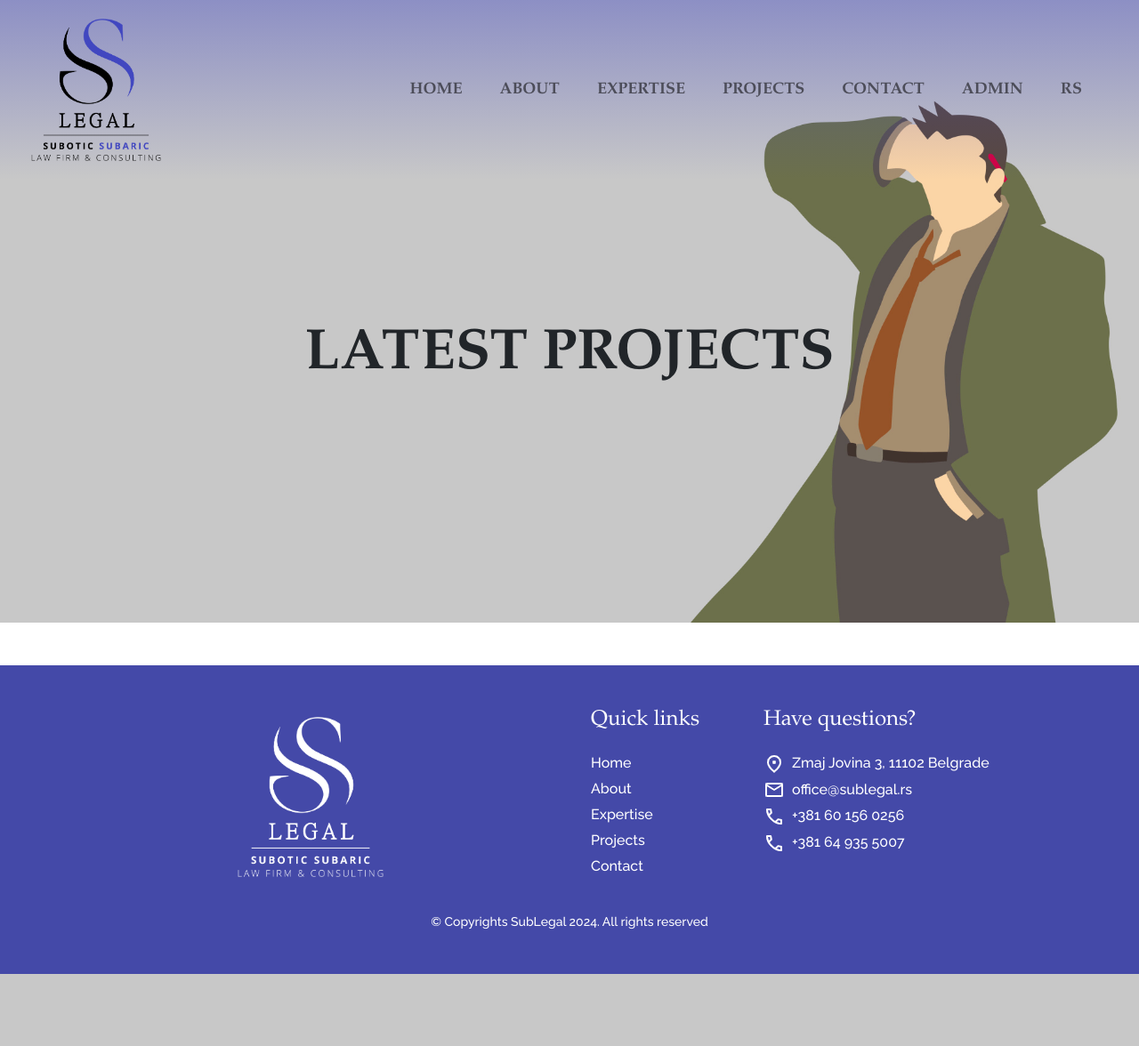
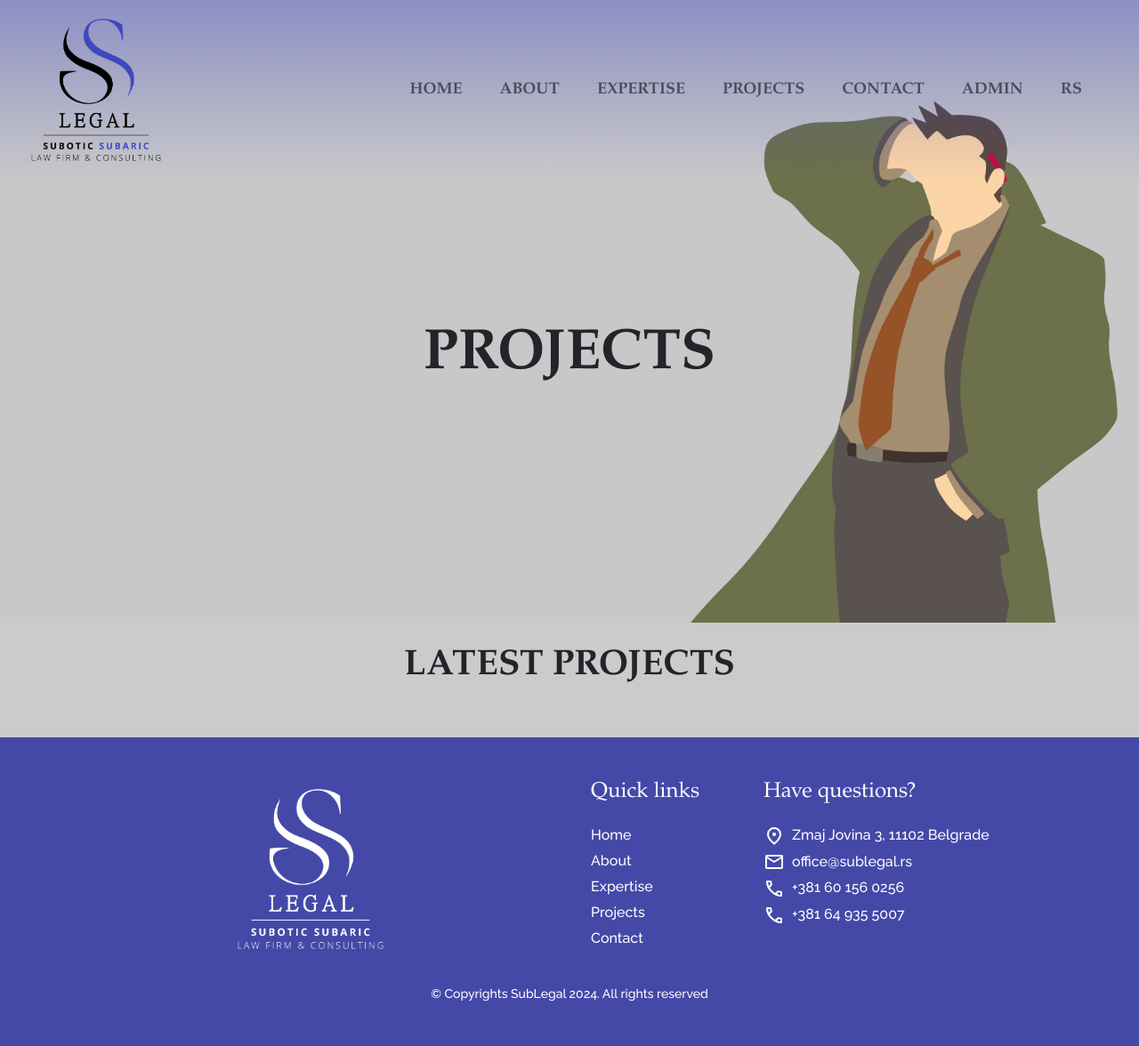
Before and after one commit to Rakoje/SubLegal, a PHP site: page /projects/projects.php in a window 1280 px wide. Shown: the whole page at 89% size. Before the commit the page ends 1095 px from the top, so only its background shows below. Run offline with PHP 8.4, Linux system fonts and the light colour scheme; data that the repository does not hold is empty.

Commit message:
Minor fixes, projects page work

```diff
--- a/PHP_PROJECT/admin/new_project.php
+++ b/PHP_PROJECT/admin/new_project.php
@@ -5,8 +5,7 @@
 <?php
     if(isset($_SESSION['logged']) && $_SESSION['logged']){
 ?>
-
-        <div class="container mt-5 new_project-margin">
+        <div class="container new_project-margin">
             <div class="row justify-content-center">
                 <div class="col-md-6">
                     <div class="card">
--- a/PHP_PROJECT/css/main_style.css
+++ b/PHP_PROJECT/css/main_style.css
@@ -8,6 +8,7 @@ body h1, h2, h3, h4, h5, h6, .nav-link{
 body{
     font-family: "Raleway";
     overflow-x: hidden;
+    background-color: #cbcbcb;
 }
 
 .navbar.scrolled {
@@ -196,6 +197,7 @@ h2 {
     padding: 10px;
     margin: 10px;
     min-height: 250px;
+    background-color: white;
 }
 
 .card-contact {
--- a/PHP_PROJECT/helpers/navbar.php
+++ b/PHP_PROJECT/helpers/navbar.php
@@ -1,17 +1,21 @@
 <?php
 $admin_href = "../admin/login.php";
 $admin_name = "ADMIN";
+$language = $_SESSION['language'];
 if(isset($_SESSION['logged']) && $_SESSION['logged']){
     $admin_href = "../admin/new_project.php";
-    $admin_name = "NEW PROJECT";
+    if($language == "rs") {
+        $admin_name = "NOVI PROJEKAT";
+    } else {
+        $admin_name = "NEW PROJECT";
+    }
 }
 
-$language = $_SESSION['language'];
 
 if($language == "rs"){
     $home_label = "POČETNA";
     $about_label = "O NAMA";
-    $expertise_label = "STRUČNOST";
+    $expertise_label = "EKSPERTIZA";
     $projects_label = "PROJEKTI";
     $contact_label = "KONTAKT";
 } else {
--- a/PHP_PROJECT/projects/projects.php
+++ b/PHP_PROJECT/projects/projects.php
@@ -20,13 +20,17 @@ if($language == "rs"){
     <div class="col-sm-12">
         <div class="home-header">
             <div class="bottom-to-top-text head-home">
-                LATEST PROJECTS
+                PROJECTS
             </div>
         </div>
     </div>
 </div>
-<div class="container mt-5">
-    <div class="row">
+<div class="container">
+    <div class="row ">
+        <div class="col-sm-12">
+            <h1 class="home-desc text-center"><b>LATEST PROJECTS</b></h1>
+            <br>
+            <br>
         <!-- Project Cards -->
             <?php foreach($res as $row){
                 if($language == "rs"){ ?>
@@ -34,8 +38,8 @@ if($language == "rs"){
                     <img src="<?php echo $row['image']; ?>" class="card-img-top" alt="Project Image">
                     <div class="card-body">
                         <h5 class="card-title"><?php echo $row['title_rs'] ?></h5>
+                        <p class="card-text"><small class="text-muted"><?php echo $row['date'] ?></small></p>
                         <p class="card-text"><?php echo $row['content_rs'] ?></p>
-                        <p class="card-text"><small class="text-muted"><?php echo $row['date'] ?></small></p>
                     </div>
                 </div>
             <?php } else { ?>
@@ -43,12 +47,13 @@ if($language == "rs"){
                     <img src="<?php echo $row['image']; ?>" class="card-img-top" alt="Project Image">
                     <div class="card-body">
                         <h5 class="card-title"><?php echo $row['title_eng'] ?></h5>
+                        <p class="card-text"><small class="text-muted"><?php echo $row['date'] ?></small></p>
                         <p class="card-text"><?php echo $row['content_eng'] ?></p>
-                        <p class="card-text"><small class="text-muted"><?php echo $row['date'] ?></small></p>
                     </div>
                 </div>
             <?php }
             } ?>
+    </div>
     </div>
 </div>
 <?php include('../helpers/footer.php');?>
```
